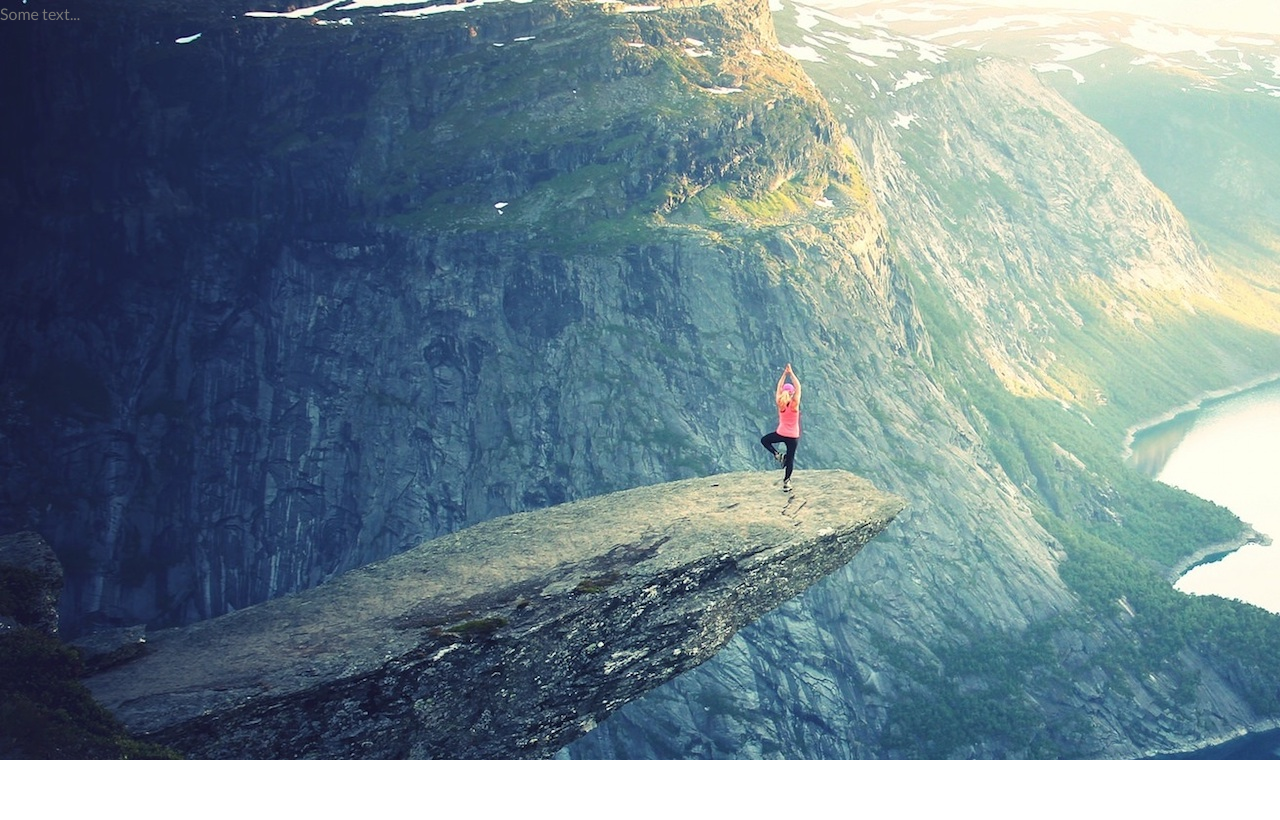
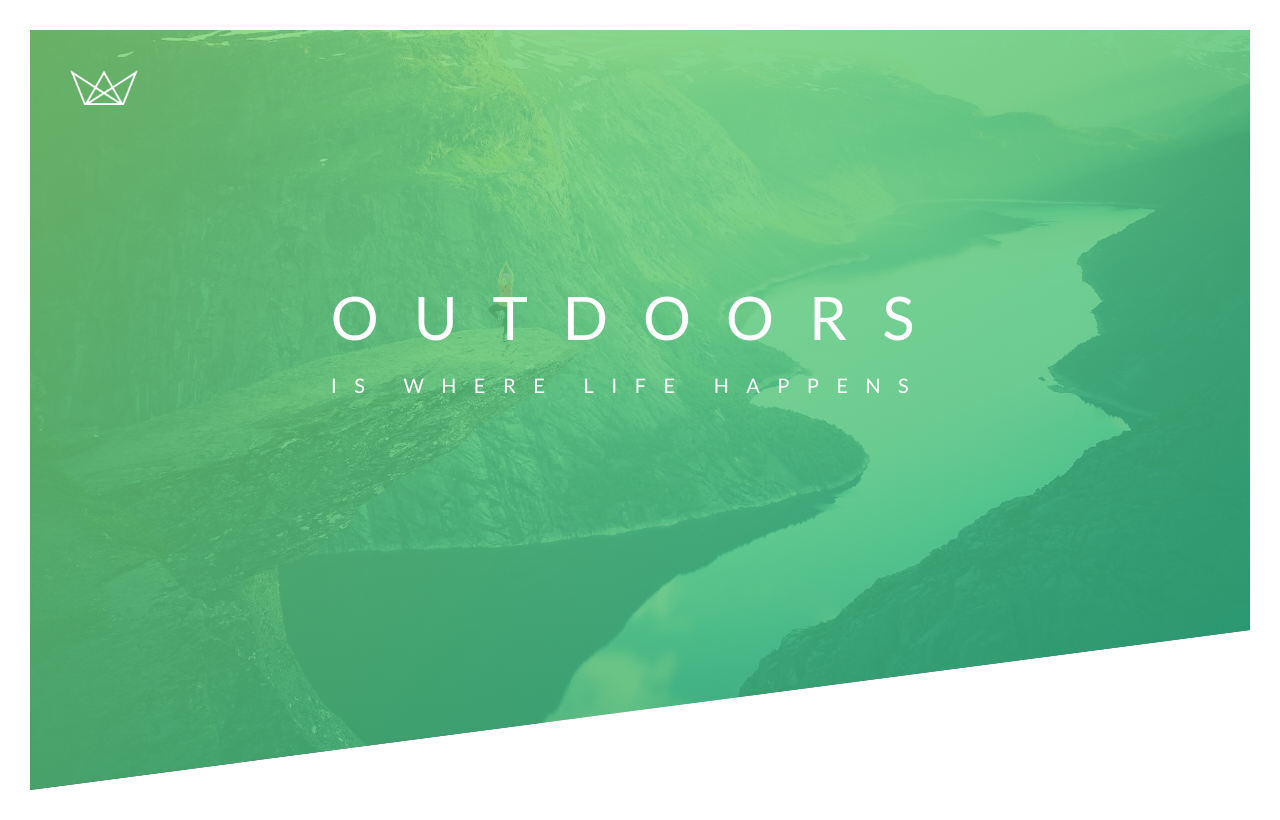
Before and after one commit to KadirZukorlic/advanced-css-project, a plain HTML site: page index.html in a window 1280 px wide. Drawn offline with Linux system fonts and the light colour scheme.

Commit message:
header, h1, anima

```diff
--- a/css/style.css
+++ b/css/style.css
@@ -14,14 +14,111 @@ Dark green: #28b485
 }
 
 body {
-    font-family: "Lato", sans-serif;
+  font-family: 'Lato', sans-serif;
   font-weight: 400;
   font-size: 16px;
   line-height: 1.7;
   color: #777;
+  padding: 30px;
 }
 
 .header {
   height: 95vh;
-    background-image: url(../img/hero.jpg);
+  background-image: linear-gradient(
+      to right bottom,
+      rgba(126, 213, 111, 0.8),
+      rgba(40, 180, 131, 0.8)
+      ),
+    url(../img/hero.jpg);
+  background-size: cover;
+  background-position: top;
+  position: relative;
+
+  clip-path: polygon(0 0, 100% 0, 100% 75vh, 0 100%)
 }
+
+.logo-box {
+   position: absolute;
+   top: 40px;
+   left: 40px;
+}
+
+.logo {
+  height: 35px;
+}
+
+
+.text-box {
+  position: absolute;
+  top: 40%;
+  left: 50%;
+  transform: translate(-50%, -50%);
+}
+
+/* .text-box is is how u set things in the middle(center) */
+
+.heading-primary {
+  color: #fff;
+  text-transform: uppercase;
+
+  backface-visibility: hidden; /* fixes shaking */
+  }
+
+.heading-primary-main {
+  display: block;
+  font-size: 60px;
+  font-weight: 400;
+  letter-spacing: 35px;
+
+  animation-name: moveInLeft;
+  animation-duration: 1s;
+  animation-timing-function: ease-out;
+
+  /*
+  animation-delay: 3s;
+  animation-iteration-count: 3;
+  */
+}
+
+.heading-primary-sub {
+  display: block;
+  font-size: 20px;
+  font-weight: 400;
+  letter-spacing: 17.4px;
+
+  animation-name: moveInRight;
+  animation-duration: 1s;
+  animation-timing-function: ease-out;
+}
+
+@keyframes moveInLeft {
+  0% {
+    opacity: 0;
+    transform: translateX(-100px);
+  }
+
+  80% {
+    transform: translateX(10px);
+  }
+
+  100% {
+    opacity: 1;
+    transform: translate(0);
+  }
+}
+
+@keyframes moveInRight {
+  0% {
+    opacity: 0;
+    transform: translateX(100px);
+  }
+
+  80% {
+    transform: translateX(-10px);
+  }
+
+  100% {
+    opacity: 1;
+    transform: translate(0);
+  }
+}
--- a/index.html
+++ b/index.html
@@ -1,20 +1,31 @@
 <!DOCTYPE html>
 <html lang="en">
   <head>
-        <meta charset="UTF-8">
-        <meta name="viewport" content="width=device-width, initial-scale=1.0">
+    <meta charset="UTF-8" />
+    <meta name="viewport" content="width=device-width, initial-scale=1.0" />
 
-        <link href="https://fonts.googleapis.com/css?family=Lato:100,300,400,700,900" rel="stylesheet">
+    <link
+      href="https://fonts.googleapis.com/css?family=Lato:100,300,400,700,900"
+      rel="stylesheet"
+    />
 
-        <link rel="stylesheet" href="css/icon-font.css">
-        <link rel="stylesheet" href="css/style.css">
-        <link rel="shortcut icon" type="image/png" href="img/favicon.png">
+    <link rel="stylesheet" href="css/icon-font.css" />
+    <link rel="stylesheet" href="css/style.css" />
+    <link rel="shortcut icon" type="image/png" href="img/favicon.png" />
 
     <title>Natours | Exciting tours for adventurous people</title>
   </head>
   <body>
     <header class="header">
-            Some text...
+      <div class="logo-box">
+        <img src="img/logo-white.png" alt="Logo" class="logo" />
+      </div>
+      <div class="text-box">
+        <h1 class="heading-primary">
+          <span class="heading-primary-main">Outdoors</span>
+          <span class="heading-primary-sub">is where life happens</span>
+        </h1>
+      </div>
     </header>
   </body>
 </html>
```
Lines whose indentation alone changed are shown as unchanged.
